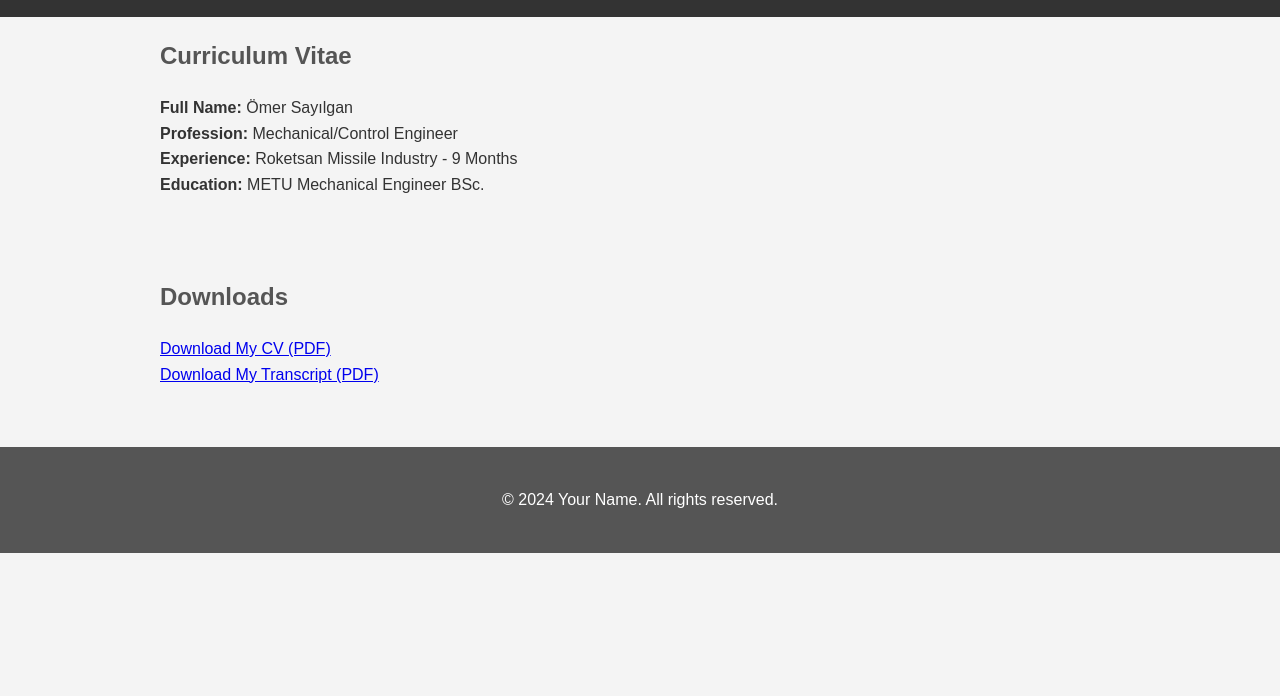
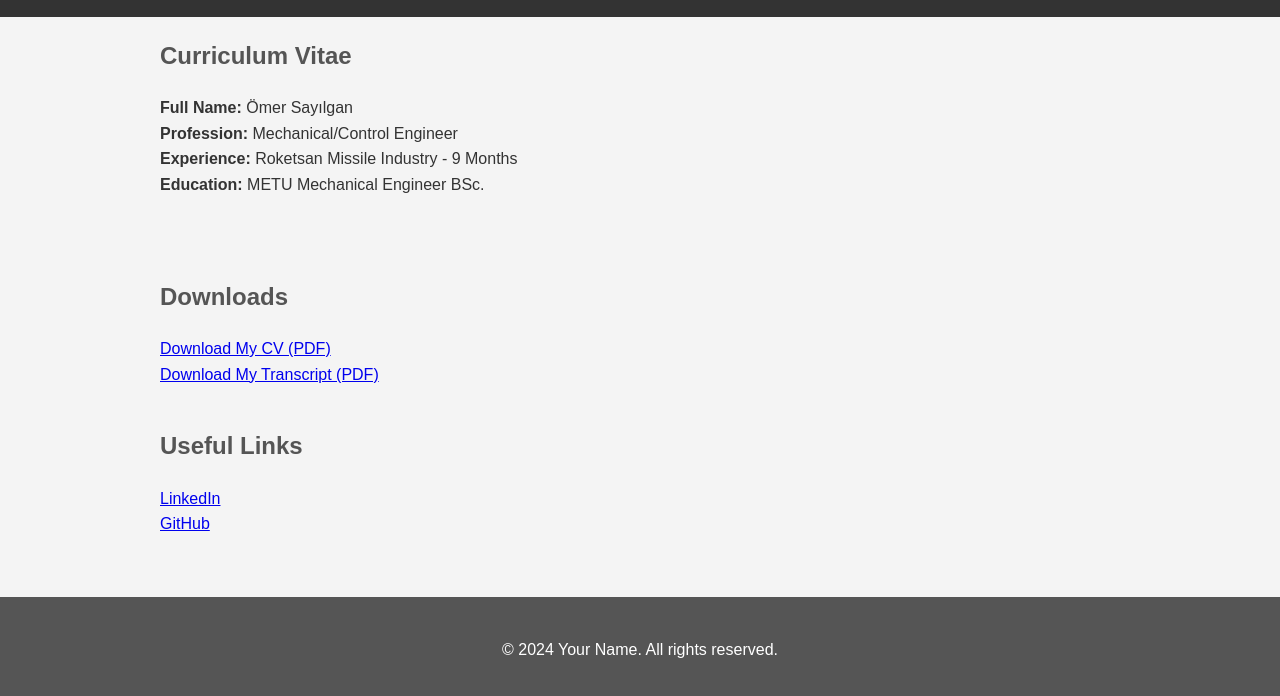
Before and after one commit to omersayilgan/MySite, a plain HTML site: page cv.html in a window 1280 px wide. Shown: the part 150-846 px from the top of the page. Before the commit the page ends 800 px from the top, so only its background shows below. Drawn offline with Linux system fonts and the light colour scheme.

Commit message:
New Links are added

```diff
--- a/cv.html
+++ b/cv.html
@@ -36,6 +36,11 @@
             <p><a href="cv.pdf" download>Download My CV (PDF)</a></p>
             <p><a href="transcript.pdf" download>Download My Transcript (PDF)</a></p>
         </div>
+        <div class="container">
+            <h2>Useful Links</h2>
+            <p><a href="https://www.linkedin.com/in/omersayilgan/" target=_blank >LinkedIn</a></p>
+            <p><a href="https://github.com/omersayilgan" download>GitHub</a></p>
+        </div>
     </section>
 
     <footer>
```
